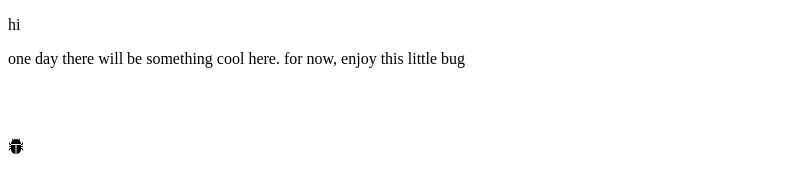
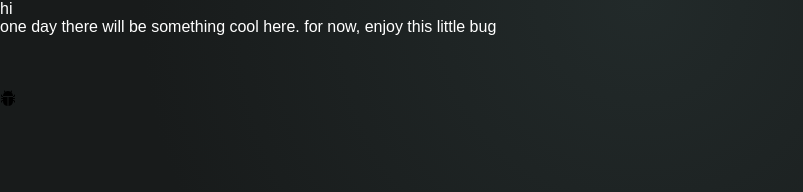
Before and after one commit to berteeny/anissabertoni, a plain HTML site: page index.html in a window 1280 px wide. Shown: the whole page, without its empty margins (0-803 px from the left). Drawn offline with Linux system fonts and the light colour scheme.

Commit message:
added minimal styling to start

```diff
--- a/index.html
+++ b/index.html
@@ -4,16 +4,19 @@
     <meta charset="UTF-8" />
     <meta name="viewport" content="width=device-width, initial-scale=1.0" />
     <title>Anissa Bertoni</title>
-    <link rel="stylesheet" type="text/css" href="/styles.css" />
+    <link rel="stylesheet" type="text/css" href="styles.css" />
   </head>
   <body>
+    <div class="bckgrnd">
       <p>hi</p>
       <p>
-      one day there will be something cool here. for now, enjoy this little bug
+        one day there will be something cool here. for now, enjoy this little
+        bug
       </p>
       <br />
       <br />
       <br />
       <img src="./images/bug-fill.svg" />
+    </div>
   </body>
 </html>
--- a/styles.css
+++ b/styles.css
@@ -0,0 +1,23 @@
+body {
+  margin: 0;
+  font-family: "Poppins", sans-serif;
+}
+
+.bckgrnd {
+  height: 1000px;
+  background-repeat: no-repeat;
+  background-image: radial-gradient(circle 500px at top, #222a2a, #181b1b);
+}
+
+h1 {
+  color: white;
+  margin-top: 0;
+  padding: 100px 0px 100px 200px;
+  font-size: 3.5rem;
+  font-weight: 500;
+}
+
+p {
+  color: white;
+  margin: 0;
+}
```
Lines whose indentation alone changed are shown as unchanged.
